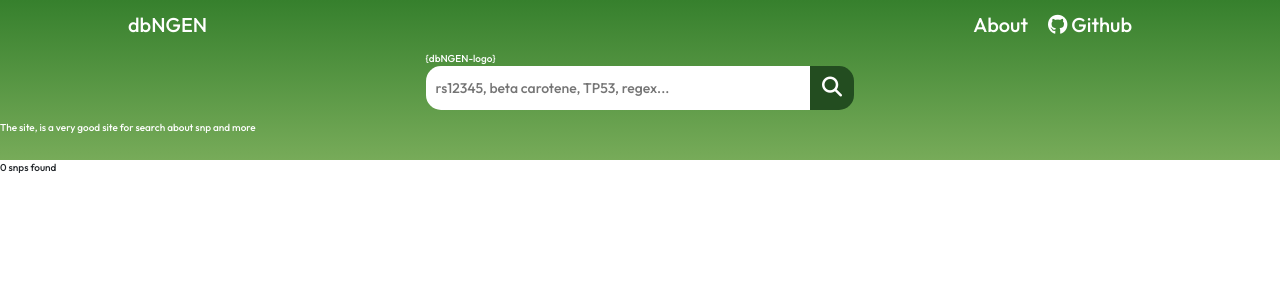
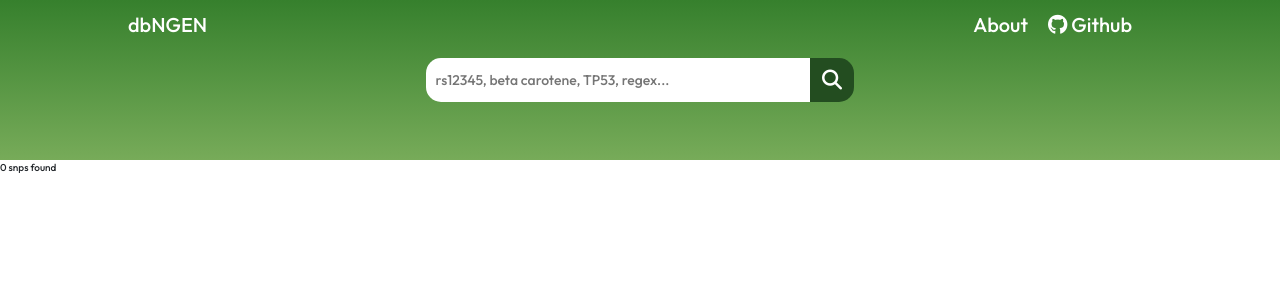
Before and after one commit to riccardoalv/vanda, a Django app: template web/templates/web/search.html in a window 1280 px wide. Shown: the top 300 px of the page. Run offline with Django 4.2, Linux system fonts and the light colour scheme; the template is opened without the code that fills it, so the values that code supplies are empty; some libraries are stand-ins or nearby versions.

Commit message:
fix: replace localhost with / in .logo-search

```diff
--- a/web/templates/web/search.html
+++ b/web/templates/web/search.html
@@ -27,25 +27,20 @@
       <div class="main-cabecalho">
         <div class="icons separate"></div>
         <nav class="cabecalho-icon">
-          <div class="logo-search"><a href="http://127.0.0.1:8000/">dbNGEN</a></div>
+          <div class="logo-search"><a href="/">dbNGEN</a></div>
           <div class="icon"><a href="#"> About</a></div>
           <div class="icon"><a href="https://github.com/riccardoalv/dbNGEN" target="_blank"><i class="fa-brands fa-github"></i> Github</a></div>
         </nav>
       </div>
       <div class="search-main">
         <div class="search">
-          <div class="logo">{dbNGEN-logo}</div>
           <form action="/search" method="get" class="forms">
             <input type="text" name="q" class="bar" placeholder="rs12345, beta carotene, TP53, regex...">
             <button type="submit" class="bar-button"><i class="fa-solid fa-magnifying-glass"></i></button>
           </form>
         </div>
       </div>
-      <div class="slogan">
-        <p>The site, is a very good site for search about snp and more</p>
-      </div>
     </header>
-
     <main>
       {% if list_response %}
         <h3 id="snp-counter">{{ num_items }} SNP founds</h3>
```
